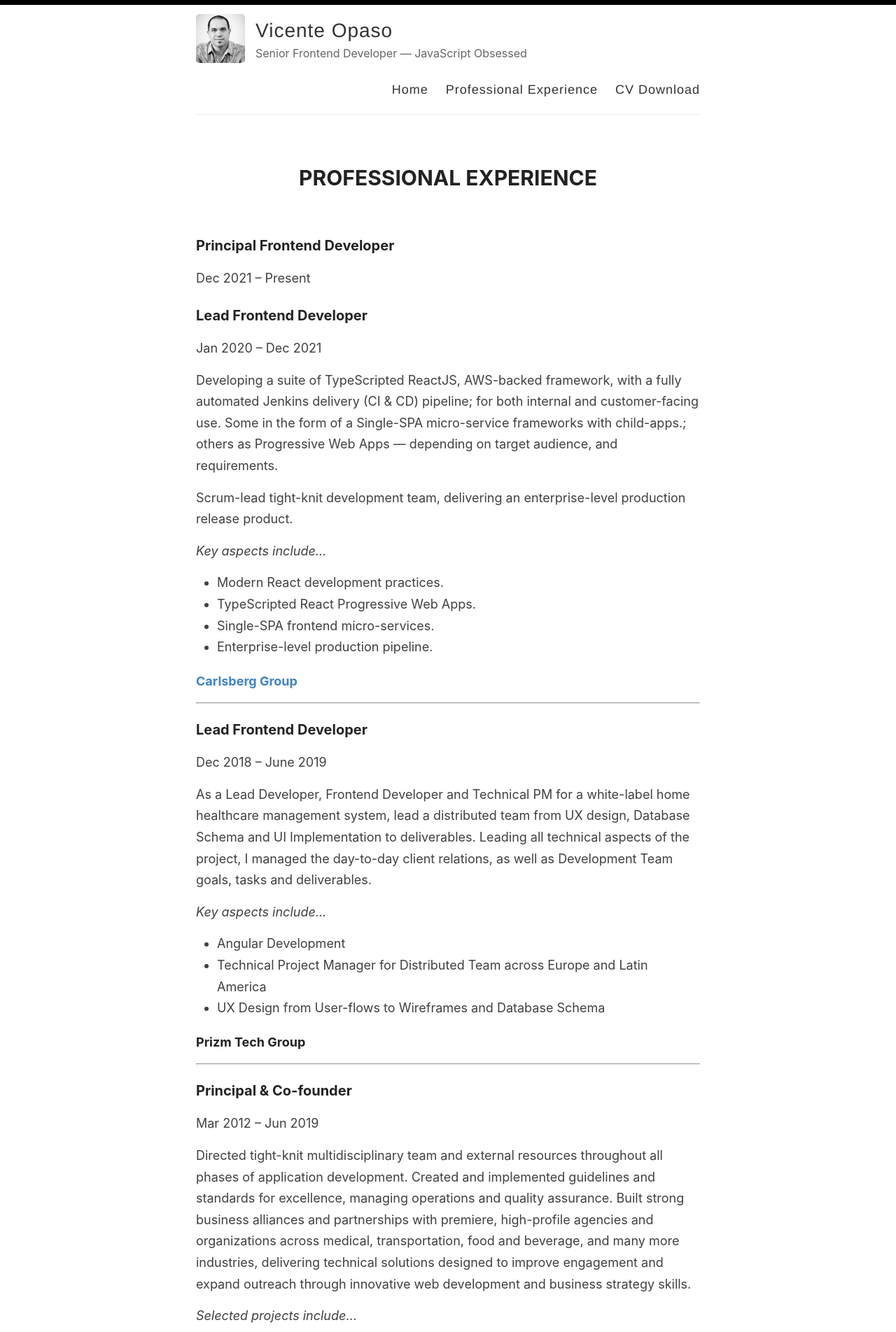
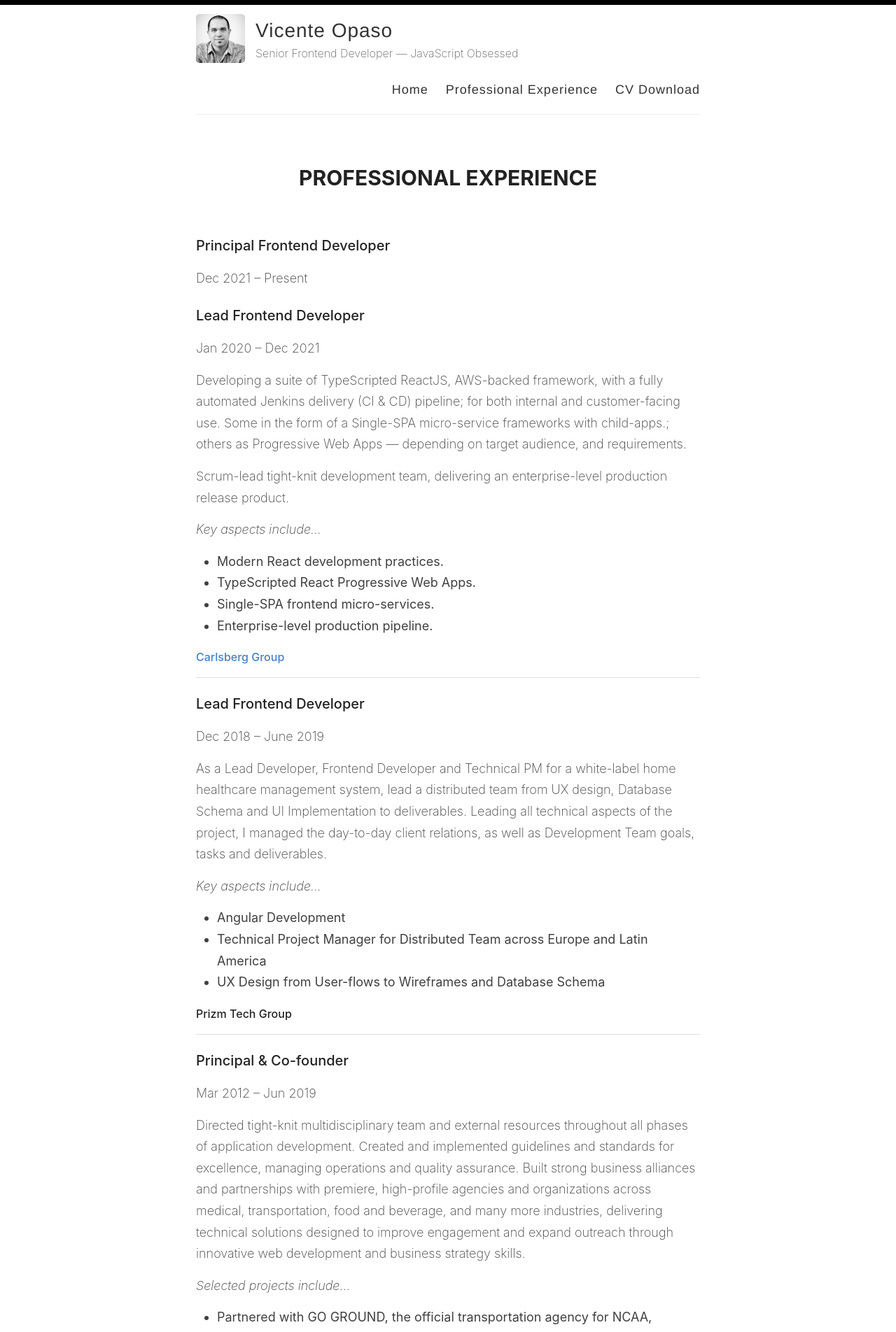
Before and after one commit to vicenteopaso/vicenteopaso, a Jekyll site: the page built from _pages/experience.md, in a window 1280 px wide. Shown: the top 1904 px of the page at 70% size. Built offline with Jekyll 4.4.1, drawn with Linux system fonts in a browser that asks for light colours.

Commit message:
Update _custom.scss

```diff
--- a/_sass/_custom.scss
+++ b/_sass/_custom.scss
@@ -4,6 +4,19 @@
 //
 
 // PAGES
+
+p {
+  font-weight: 200;
+}
+
+h1, h2, h3, h4, h5, h6 {
+  font-weight: 500;
+}
+
+hr {
+  border: none;
+  border-top: 1px solid #e0e0e0;
+}
 
 #index {
   h1 {
@@ -18,6 +31,9 @@
   h2, h3, h4, h5, h6 {
     text-align: left;
   }
+  h5 {
+    font-size: 1rem;
+  }
   #professional-development {
     line-height: 4;
   }
```
